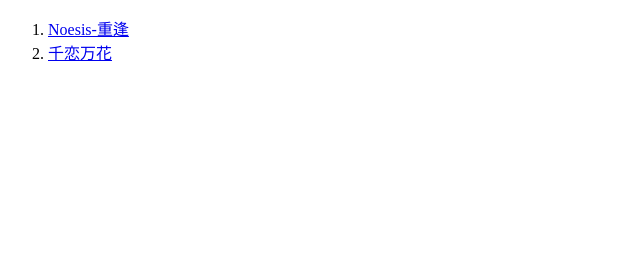
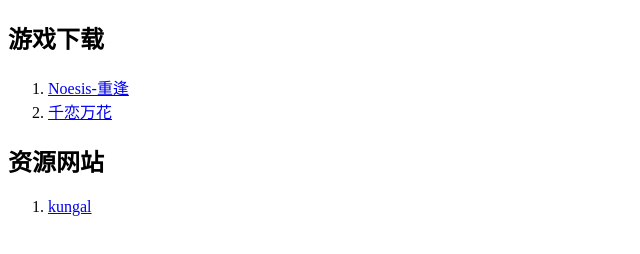
Before and after one commit to 2439905184/galgame-resouce-web, a plain HTML site: page index.html in a window 1280 px wide. Shown: the whole page, without its empty margins (0-640 px from the left). Drawn offline with Linux system fonts and the light colour scheme.

Commit message:
补充资源

```diff
--- a/index.html
+++ b/index.html
@@ -6,10 +6,14 @@
     <title>galgame游戏下载</title>
 </head>
 <body>
+    <h2>游戏下载</h2>
     <ol>
         <li><a href="https://indienova.com/g/noesis-eastbai">Noesis-重逢</a></li>
         <li><a href="https://www.kungal.com/zh-cn/topic/148">千恋万花</a></li>
     </ol>
-
+    <h2>资源网站</h2>
+    <ol>
+        <li><a href="https://www.kungal.com/zh-cn">kungal</a></li>
+    </ol>
 </body>
 </html>
```
